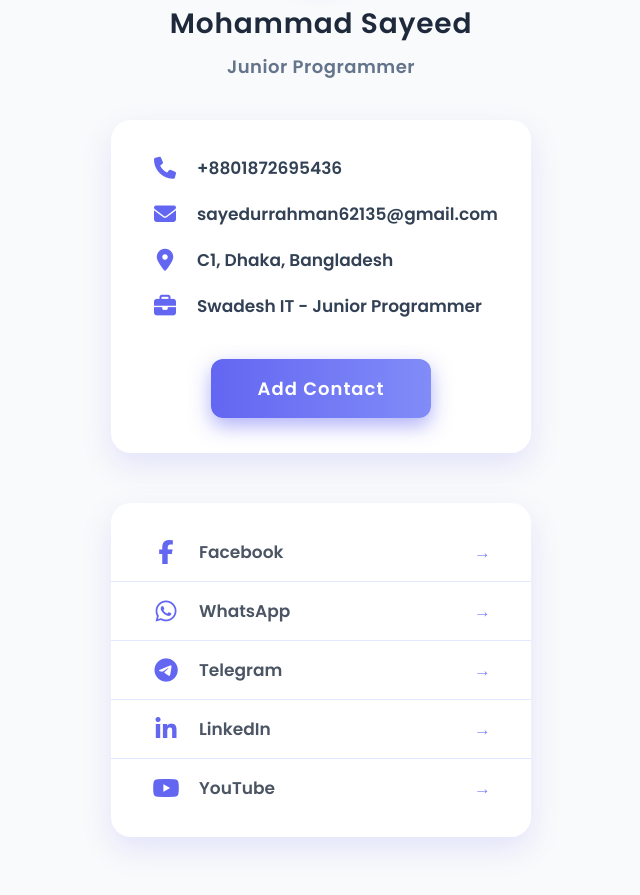
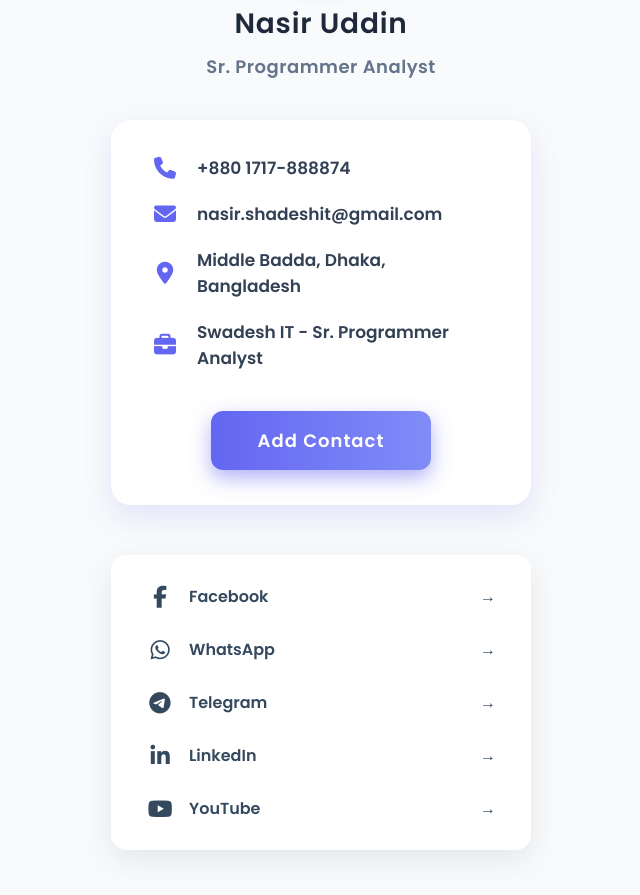
Before and after one commit to SWADESHIT/NasirUddin, a plain HTML site: page index.html in a window 1280 px wide. Shown: the part 357-1252 px from the top of the page, without its empty margins (319-959 px from the left). Drawn offline with Linux system fonts and the light colour scheme.

Commit message:
Update index.html

```diff
--- a/index.html
+++ b/index.html
@@ -3,13 +3,14 @@
 <head>
   <meta charset="UTF-8" />
   <meta name="viewport" content="width=device-width, initial-scale=1" />
-  <title>Mohammad Sayeed - Digital Business Card</title>
+  <title>Nasir Uddin - Digital Business Card</title>
   <!-- Google Fonts: Poppins -->
   <link href="https://fonts.googleapis.com/css2?family=Poppins:wght@400;600&display=swap" rel="stylesheet" />
   <!-- FontAwesome CDN -->
+  <link rel="stylesheet" href="https://cdnjs.cloudflare.com/ajax/libs/font-awesome/6.5.0/css/all.min.css">
   <script src="https://kit.fontawesome.com/a076d05399.js" crossorigin="anonymous"></script>
   <style>
-    /* Reset and base */
+        /* Reset and base */
     * {
       margin: 0;
       padding: 0;
@@ -153,7 +154,7 @@
       color: #4338ca;
     }
 
-    /* Add Contact Button with subtle shine */
+    /* Add Contact Button */
     .add-contact {
       display: block;
       background: linear-gradient(90deg, #6366f1, #818cf8);
@@ -202,67 +203,66 @@
       width: 100%;
       max-width: 420px;
       background: #ffffff;
-      border-radius: 20px;
-      padding: 20px 0;
-      box-shadow: 0 12px 30px rgba(99, 102, 241, 0.15);
+      border-radius: 15px;
+      padding: 15px 0;
+      box-shadow: 0 10px 30px rgba(44, 62, 80, 0.1);
       user-select: none;
-      animation: fadeInUp 0.8s ease forwards;
-      animation-delay: 0.9s;
-      opacity: 0;
     }
 
     .social-item {
       display: flex;
       align-items: center;
       justify-content: space-between;
-      padding: 16px 40px;
-      border-bottom: 1px solid #e0e7ff;
+      padding: 14px 35px;
+      border-bottom: 1px solid #ecf0f1;
       cursor: pointer;
-      transition: background 0.3s ease, color 0.3s ease;
-      font-weight: 700;
-      font-size: 17px;
-      color: #4b5563;
-      user-select: text;
-      border-radius: 0;
+      transition: background 0.3s ease, color 0.3s ease, transform 0.3s ease;
+      font-weight: 600;
+      font-size: 16px;
+      color: #34495e;
     }
     .social-item:last-child {
       border-bottom: none;
     }
+    .social-links a {
+      text-decoration: none;
+    }
     .social-item i {
-      font-size: 24px;
-      margin-right: 18px;
-      color: #6366f1;
-      min-width: 30px;
+      font-size: 22px;
+      margin-right: 15px;
+      min-width: 28px;
       text-align: center;
       transition: color 0.3s ease;
     }
     .social-item span {
       flex: 1;
+      user-select: text;
     }
     .social-item:hover {
-      background: #6366f1;
-      color: #ffffff;
-      border-radius: 20px;
-    }
-    .social-item:hover i {
-      color: #dbeafe;
+      background: #ecf0f1;
+      transform: scale(1.05);
     }
     .social-item::after {
       content: "→";
       font-weight: 700;
-      color: #818cf8;
       transition: color 0.3s ease;
-      margin-left: 10px;
     }
-    .social-item:hover::after {
-      color: #dbeafe;
+
+    /* Hover Colors */
+    .social-item.facebook:hover {
+      color: #1877f2; /* Facebook Blue */
     }
-    .social-item:focus {
-      outline: 2px solid #818cf8;
-      outline-offset: 3px;
-      background: #818cf8;
-      color: #ffffff;
-      border-radius: 20px;
+    .social-item.whatsapp:hover {
+      color: #25d366; /* WhatsApp Green */
+    }
+    .social-item.telegram:hover {
+      color: #0088cc; /* Telegram Blue */
+    }
+    .social-item.linkedin:hover {
+      color: #0077b5; /* LinkedIn Blue */
+    }
+    .social-item.youtube:hover {
+      color: #ff0000; /* YouTube Red */
     }
 
     /* Responsive */
@@ -311,25 +311,45 @@
   </div>
 
   <!-- Name & Title -->
-  <h2 class="name">Mohammad Sayeed</h2>
-  <p class="title">Junior Programmer</p>
+  <h2 class="name">Nasir Uddin</h2>
+  <p class="title">Sr. Programmer Analyst</p>
 
   <!-- Contact Card -->
   <div class="contact-card" aria-label="Contact Information">
-    <div class="contact-item" title="Phone"><i class="fas fa-phone"></i> +8801872695436</div>
-    <div class="contact-item" title="Email"><i class="fas fa-envelope"></i> sayedurrahman62135@gmail.com</div>
-    <div class="contact-item" title="Location"><i class="fas fa-map-marker-alt"></i> C1, Dhaka, Bangladesh</div>
-    <div class="contact-item" title="Work"><i class="fas fa-briefcase"></i> Swadesh IT - Junior Programmer</div>
+    <div class="contact-item" title="Phone"><i class="fas fa-phone"></i> +880 1717-888874</div>
+    <div class="contact-item" title="Email"><i class="fas fa-envelope"></i> nasir.shadeshit@gmail.com</div>
+    <div class="contact-item" title="Location"><i class="fas fa-map-marker-alt"></i> Middle Badda, Dhaka, Bangladesh</div>
+    <div class="contact-item" title="Work"><i class="fas fa-briefcase"></i> Swadesh IT - Sr. Programmer Analyst</div>
     <button class="add-contact" aria-label="Add Contact">Add Contact</button>
   </div>
 
   <!-- Social Links -->
   <div class="social-links" aria-label="Social Media Links">
-    <div class="social-item" tabindex="0" role="button" aria-label="Facebook Profile"><i class="fab fa-facebook-f"></i> <span>Facebook</span></div>
-    <div class="social-item" tabindex="0" role="button" aria-label="WhatsApp"><i class="fab fa-whatsapp"></i> <span>WhatsApp</span></div>
-    <div class="social-item" tabindex="0" role="button" aria-label="Telegram"><i class="fab fa-telegram-plane"></i> <span>Telegram</span></div>
-    <div class="social-item" tabindex="0" role="button" aria-label="LinkedIn Profile"><i class="fab fa-linkedin-in"></i> <span>LinkedIn</span></div>
-    <div class="social-item" tabindex="0" role="button" aria-label="YouTube Channel"><i class="fab fa-youtube"></i> <span>YouTube</span></div>
+    <a href="https://www.facebook.com/mohammadsayeed5436">
+      <div class="social-item facebook" tabindex="0" role="button" aria-label="Facebook Profile">
+        <i class="fab fa-facebook-f"></i> <span>Facebook</span>
+      </div>
+    </a>
+    <a href="https://wa.me/8801836501233">
+      <div class="social-item whatsapp" tabindex="0" role="button" aria-label="WhatsApp">
+        <i class="fab fa-whatsapp"></i> <span>WhatsApp</span>
+      </div>
+    </a>
+    <a href="https://t.me/mohammadsayeedofficial">
+      <div class="social-item telegram" tabindex="0" role="button" aria-label="Telegram">
+        <i class="fab fa-telegram-plane"></i> <span>Telegram</span>
+      </div>
+    </a>
+    <a href="https://www.linkedin.com/in/mohammad-sayeed-vai">
+      <div class="social-item linkedin" tabindex="0" role="button" aria-label="LinkedIn Profile">
+        <i class="fab fa-linkedin-in"></i> <span>LinkedIn</span>
+      </div>
+    </a>
+    <a href="https://www.youtube.com/@arrafee">
+      <div class="social-item youtube" tabindex="0" role="button" aria-label="YouTube Channel">
+        <i class="fab fa-youtube"></i> <span>YouTube</span>
+      </div>
+    </a>
   </div>
 
 </body>
```
